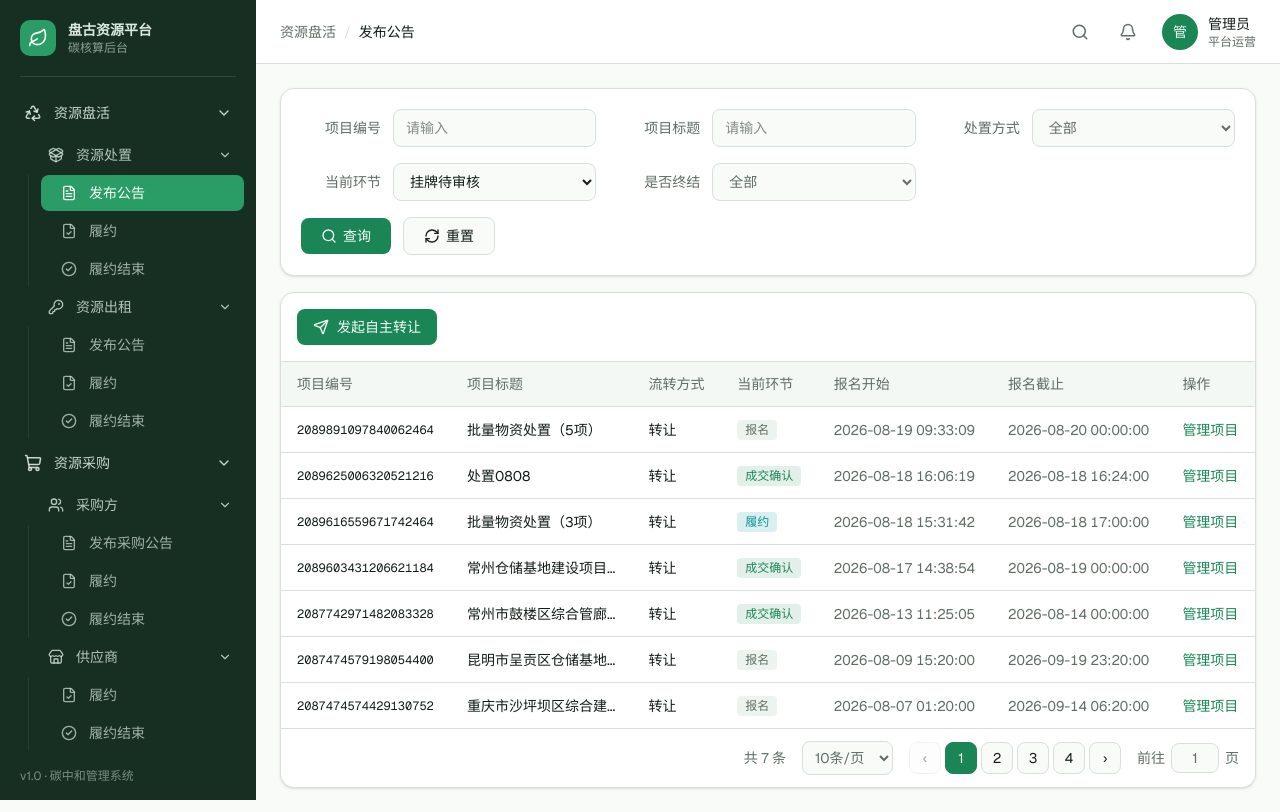
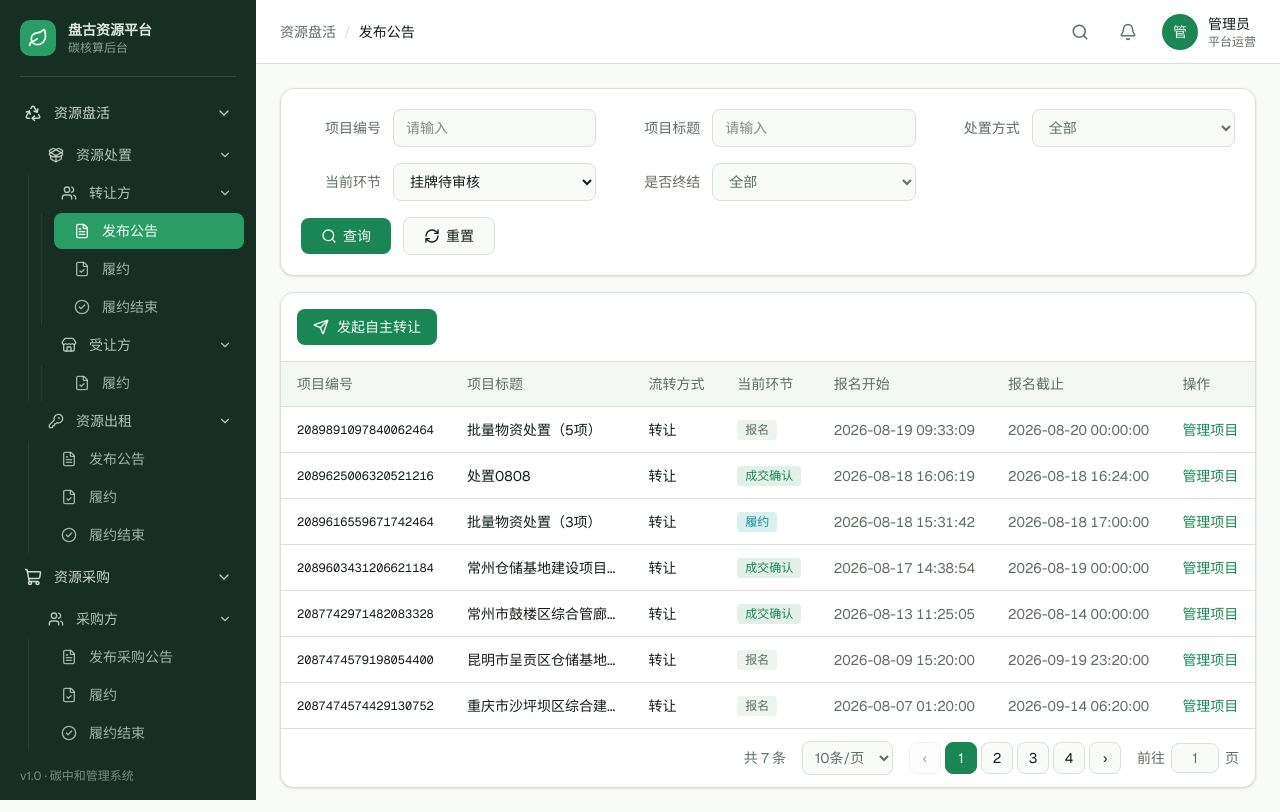
Before and after one commit to chelushi007/pgths001, a Next.js app: page / in a window 1280 px wide. Built offline with nearby package versions, Linux system fonts and the light colour scheme.

Commit message:
feat: add new nav groups for transferor and transferee with nested items

```diff
--- a/components/sidebar-nav.tsx
+++ b/components/sidebar-nav.tsx
@@ -41,9 +41,24 @@ const NAV_GROUPS: NavGroup[] = [
         label: '资源处置',
         icon: PackageOpen,
         children: [
-          { key: 'd-publish', label: '发布公告', icon: FileText },
-          { key: 'd-perform', label: '履约', icon: FileCheck },
-          { key: 'd-perform-end', label: '履约结束', icon: CheckCircle2 },
+          {
+            key: 'transferor',
+            label: '转让方',
+            icon: Users,
+            children: [
+              { key: 'd-publish', label: '发布公告', icon: FileText },
+              { key: 'd-perform', label: '履约', icon: FileCheck },
+              { key: 'd-perform-end', label: '履约结束', icon: CheckCircle2 },
+            ],
+          },
+          {
+            key: 'transferee',
+            label: '受让方',
+            icon: Store,
+            children: [
+              { key: 'transferee-perform', label: '履约', icon: FileCheck },
+            ],
+          },
         ],
       },
       {
@@ -178,6 +193,8 @@ export function SidebarNav({
   )
   const [openChildren, setOpenChildren] = useState<string[]>([
     'disposal',
+    'transferor',
+    'transferee',
     'rental',
     'buyer',
     'seller',
```
